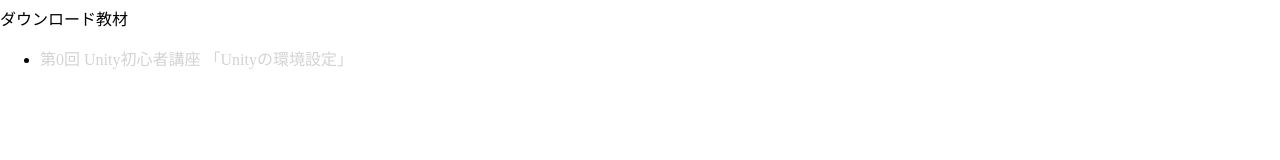
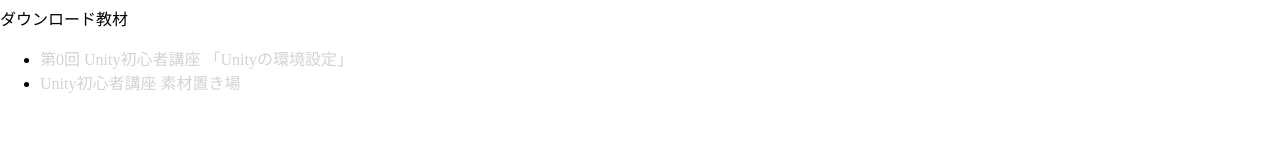
Before and after one commit to RoperaSn88/Portfolio, a plain HTML site: page Works.html in a window 1280 px wide. Shown: the part 133-293 px from the top of the page. Drawn offline with Linux system fonts and the light colour scheme.

Commit message:
素材置き場を作った

```diff
--- a/Works.html
+++ b/Works.html
@@ -37,6 +37,9 @@
                     <li>
                         <a href="pdfs/unity_0_kankyou_ver1.0.pdf" download="0_Unity初心者講座.pdf" class="downloadCal">第0回 Unity初心者講座 「Unityの環境設定」</a>
                     </li>
+                    <li>
+                        <a href="pdfs/base.unitypackage" download="素材ダウンロード" class="downloadCal">Unity初心者講座 素材置き場</a>
+                    </li>
                 </ul>
             </main>
 
```
Also changed, not shown: 1 other file.
